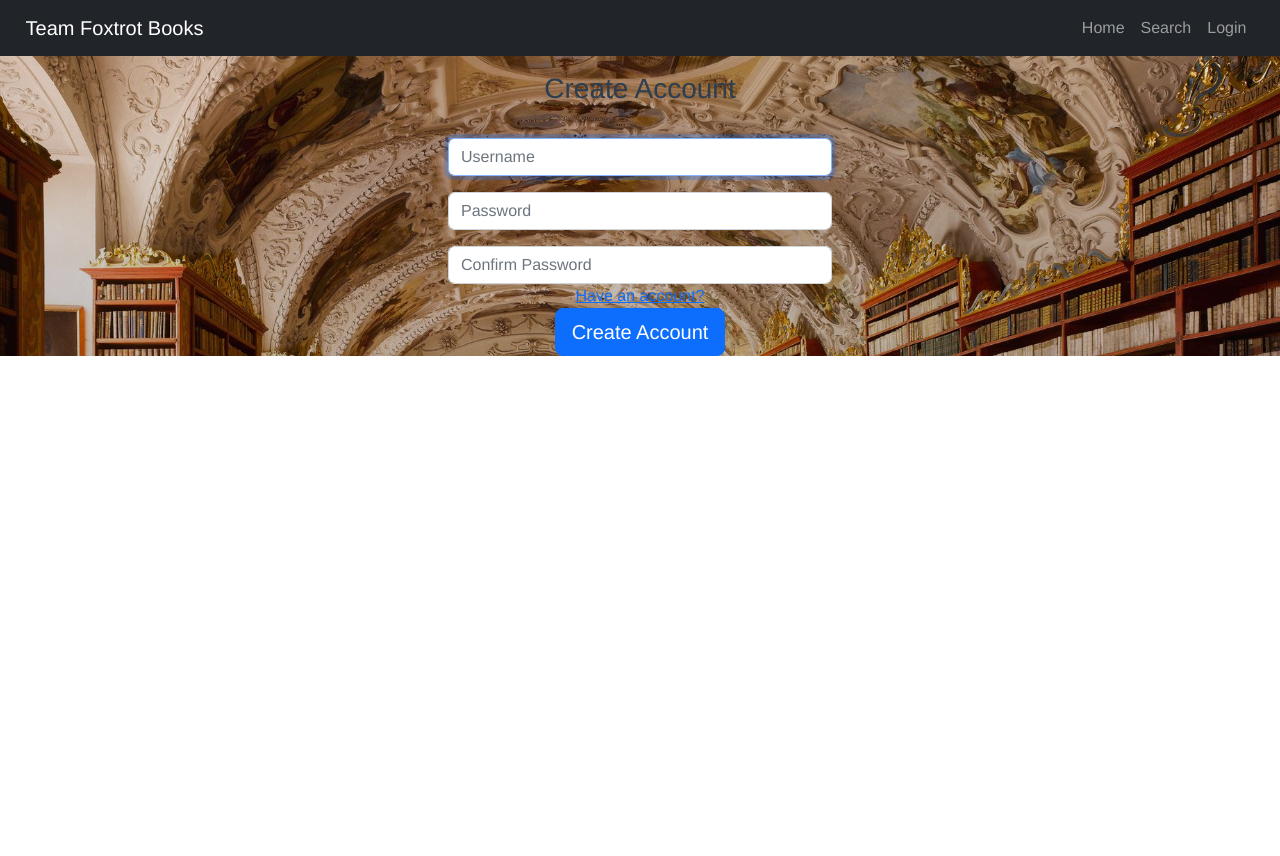
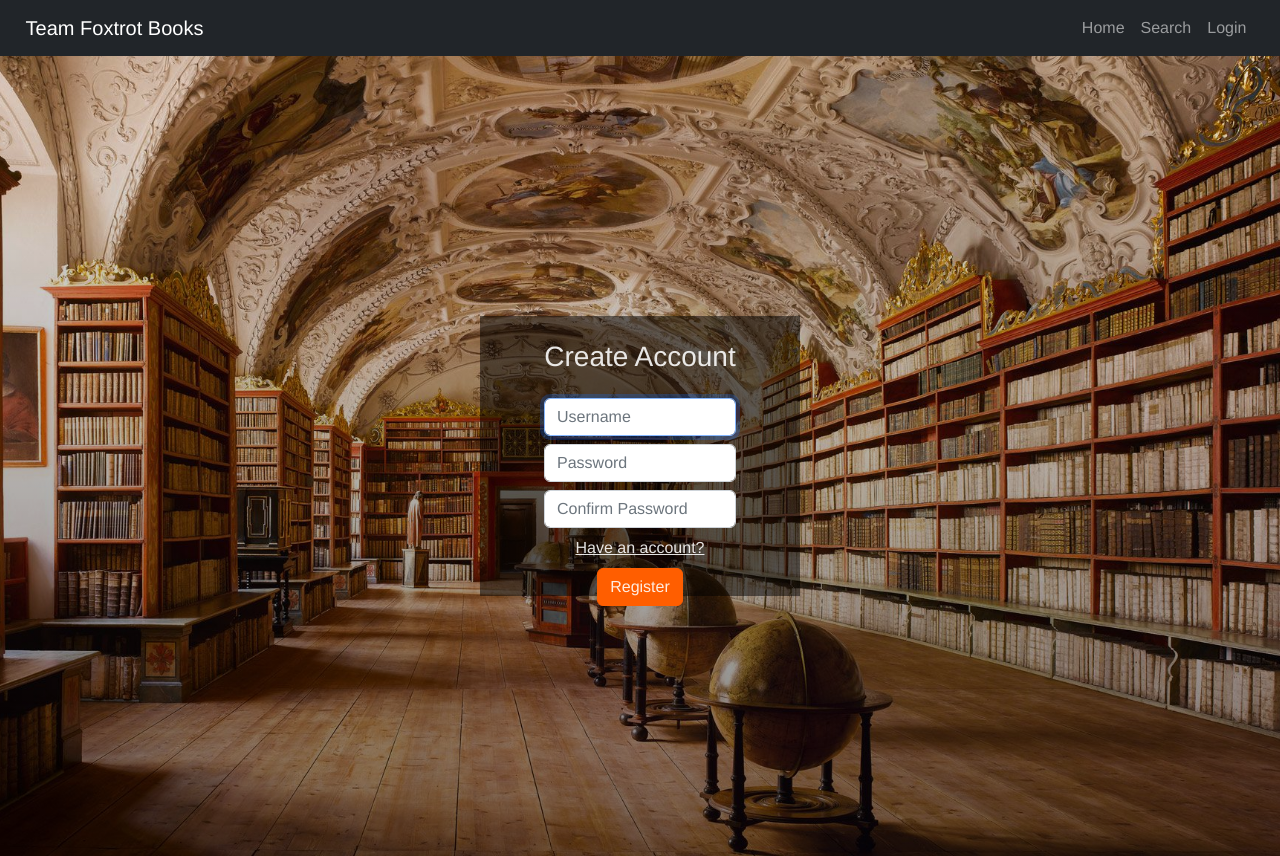
Before and after one commit to Tigistz/team-foxtrot-final-capstone, a Vue app in the folder vue/: page /register in a window 1280 px wide. Before the commit the page ends 800 px from the top, so only its background shows below. Built offline with nearby package versions, Linux system fonts and the light colour scheme.

Commit message:
Sign in and register pages complete

```diff
--- a/vue/src/views/Login.vue
+++ b/vue/src/views/Login.vue
@@ -1,7 +1,7 @@
 <template>
   <div id="login" class="text-center">
     <form class="form-signing" @submit.prevent="login">
-      <h1 class="h3 mb-3 font-weight-normal">Please Sign In</h1>
+      <h1 class="h3 mb-3 font-weight-normal">Sign In</h1>
       <div
         class="alert alert-danger"
         role="alert"
@@ -31,8 +31,8 @@
         v-model="user.password"
         required
       />
-      <router-link :to="{ name: 'register' }">Need an account?</router-link>
-      <button type="submit">Sign in</button>
+      <router-link class="need" :to="{ name: 'register' }">Need an account?</router-link>
+      <button type="submit" class="btn btn-danger">Sign in</button>
     </form>
   </div>
 </template>
@@ -77,16 +77,42 @@ export default {
 
 <style scoped>
 #login {
+  display:flex;
+  flex-direction: column;
+  justify-content: center;
+  align-items: center;
   min-height: 100vh;
 }
 
 .form-control {
-  width: 30vw;
+  width: 15vw;
+  margin-top: 1vh;
 }
 
 .form-signing {
   display: flex;
   flex-direction: column;
   align-items: center;
+  background-color: rgba(0, 0, 0, 0.5);
+  width: 25vw;
+  height: 32vh;
+}
+
+h1 {
+  color:rgba(255, 255, 255, 0.884);
+  margin-top: 4vh;
+  margin-bottom: 2vh;
+}
+
+.btn-danger, .btn-danger:hover {
+  color: rgba(255, 255, 255, 0.884);
+  border-color: rgb(255, 94, 0);
+  background-color: rgb(255, 94, 0);
+}
+
+.need {
+  color: rgba(255, 255, 255, 0.884);
+  margin-top: 1vh;
+  margin-bottom: 1vh;
 }
 </style>
--- a/vue/src/views/Register.vue
+++ b/vue/src/views/Register.vue
@@ -32,9 +32,9 @@
         v-model="user.confirmPassword"
         required
       />
-      <router-link :to="{ name: 'login' }">Have an account?</router-link>
-      <button class="btn btn-lg btn-primary btn-block" type="submit">
-        Create Account
+      <router-link class="have" :to="{ name: 'login' }">Have an account?</router-link>
+      <button class="btn btn-danger" type="submit">
+        Register
       </button>
     </form>
   </div>
@@ -92,18 +92,44 @@ export default {
 
 <style scoped>
 
+#register {
+  display:flex;
+  flex-direction: column;
+  justify-content: center;
+  align-items: center;
+  min-height: 100vh;
+}
+
 .form-control {
-  width: 30vw;
-  margin-top: 2vh;
+  width: 15vw;
+  margin-top: 1vh;
 }
 
 .form-register {
   display: flex;
   flex-direction: column;
   align-items: center;
+  background-color: rgba(0, 0, 0, 0.5);
+  width: 25vw;
+  height: 35vh;
+
 }
 
-.h3 {
-  margin-top: 2vh;
+h1 {
+  color:rgba(255, 255, 255, 0.884);
+  margin-top: 3vh;
+  margin-bottom: 1vh;
+}
+
+.have {
+  color: rgba(255, 255, 255, 0.884);
+  margin-top: 1vh;
+  margin-bottom: 1vh;
+}
+
+.btn-danger, .btn-danger:hover {
+  color: rgba(255, 255, 255, 0.884);
+  border-color: rgb(255, 94, 0);
+  background-color: rgb(255, 94, 0);
 }
 </style>
```
